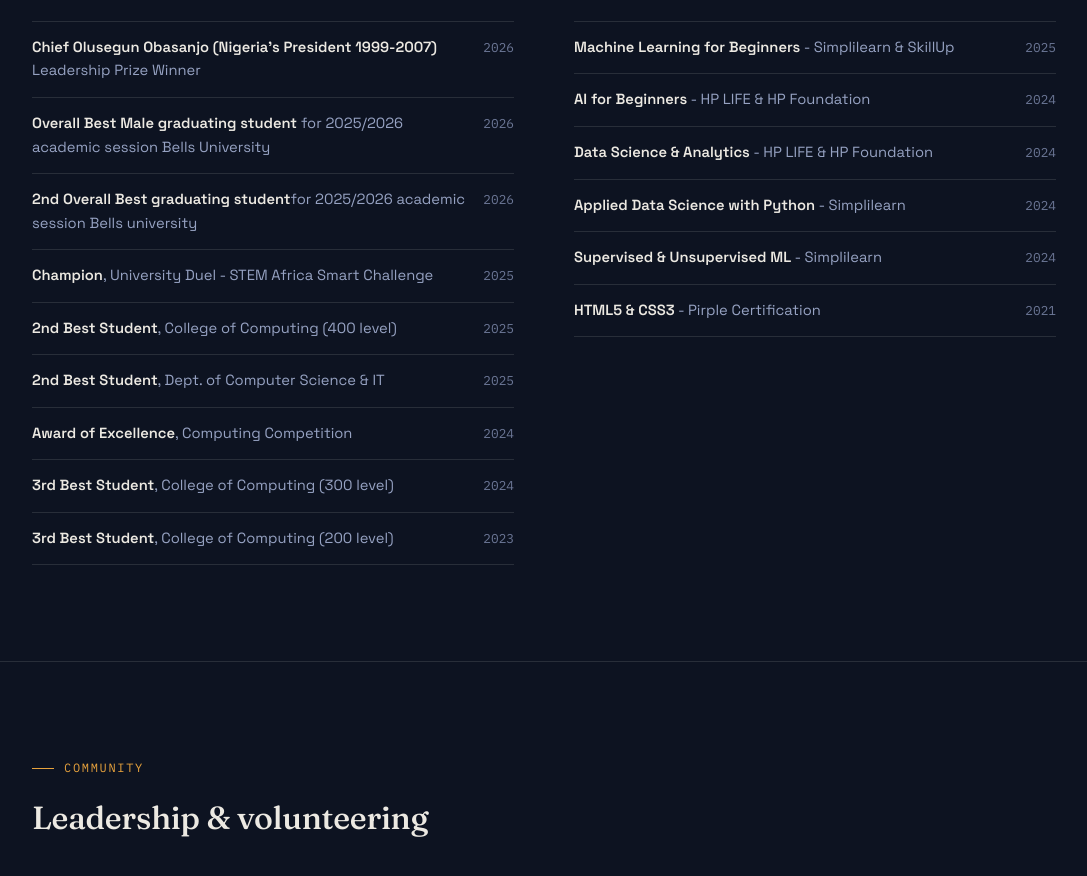
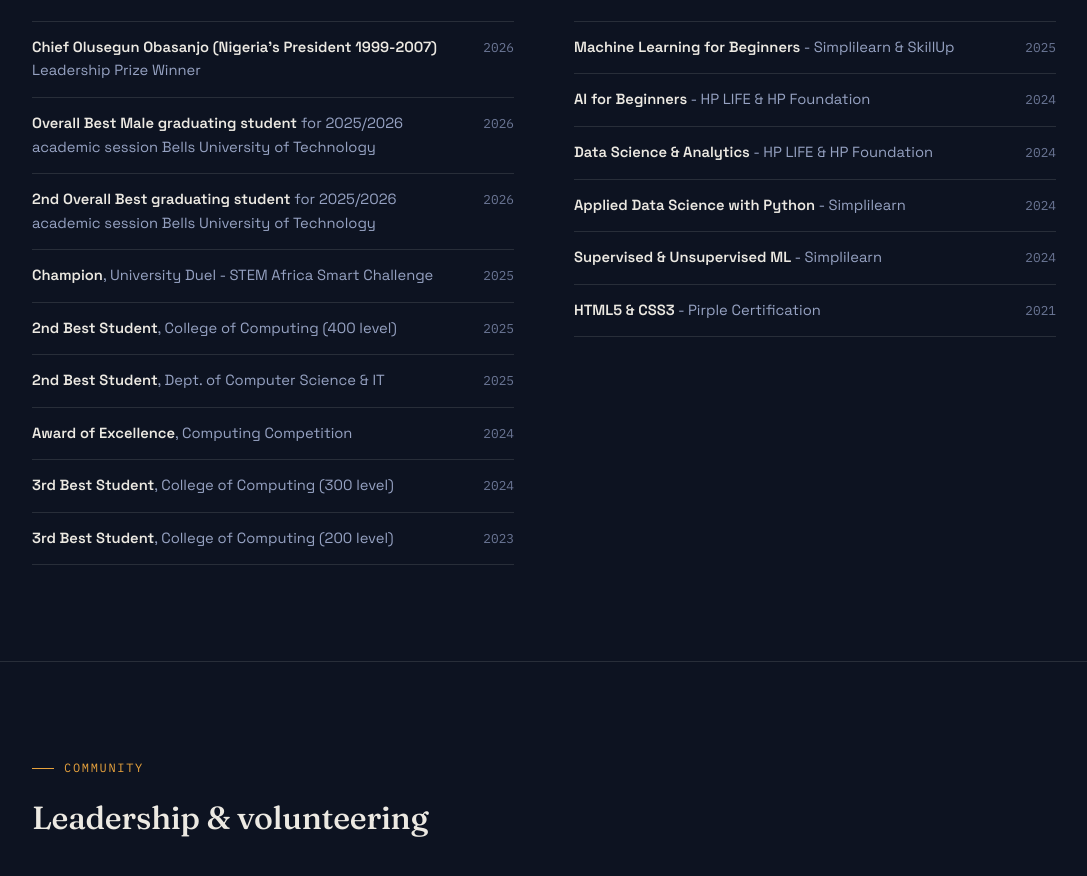
Before and after one commit to Ablesax/shalomoso.github.io, a plain HTML site: page index.html in a window 1280 px wide. Shown: the part 5931-6807 px from the top of the page, without its empty margins (96-1183 px from the left). Drawn offline with Linux system fonts and the light colour scheme.

Commit message:
Update awards and fellowships details in index.html

```diff
--- a/index.html
+++ b/index.html
@@ -594,8 +594,8 @@
       <span class="eyebrow">Recognition</span>
       <h2>Awards &amp; fellowships</h2>
       <div class="list-row"><div class="desc"><strong>Chief Olusegun Obasanjo (Nigeria’s President 1999-2007)</strong> Leadership Prize Winner</div><div class="yr">2026</div></div>
-      <div class="list-row"><div class="desc"><strong>Overall Best Male graduating student</strong> for 2025/2026 academic session Bells University</div><div class="yr">2026</div></div>
-      <div class="list-row"><div class="desc"><strong>2nd Overall Best graduating student</strong>for 2025/2026 academic session Bells university</div><div class="yr">2026</div></div>
+      <div class="list-row"><div class="desc"><strong>Overall Best Male graduating student</strong> for 2025/2026 academic session Bells University of Technology</div><div class="yr">2026</div></div>
+      <div class="list-row"><div class="desc"><strong>2nd Overall Best graduating student</strong> for 2025/2026 academic session Bells University of Technology</div><div class="yr">2026</div></div>
       <div class="list-row"><div class="desc"><strong>Champion</strong>, University Duel - STEM Africa Smart Challenge</div><div class="yr">2025</div></div>
       <div class="list-row"><div class="desc"><strong>2nd Best Student</strong>, College of Computing (400 level)</div><div class="yr">2025</div></div>
       <div class="list-row"><div class="desc"><strong>2nd Best Student</strong>, Dept. of Computer Science &amp; IT</div><div class="yr">2025</div></div>
```
